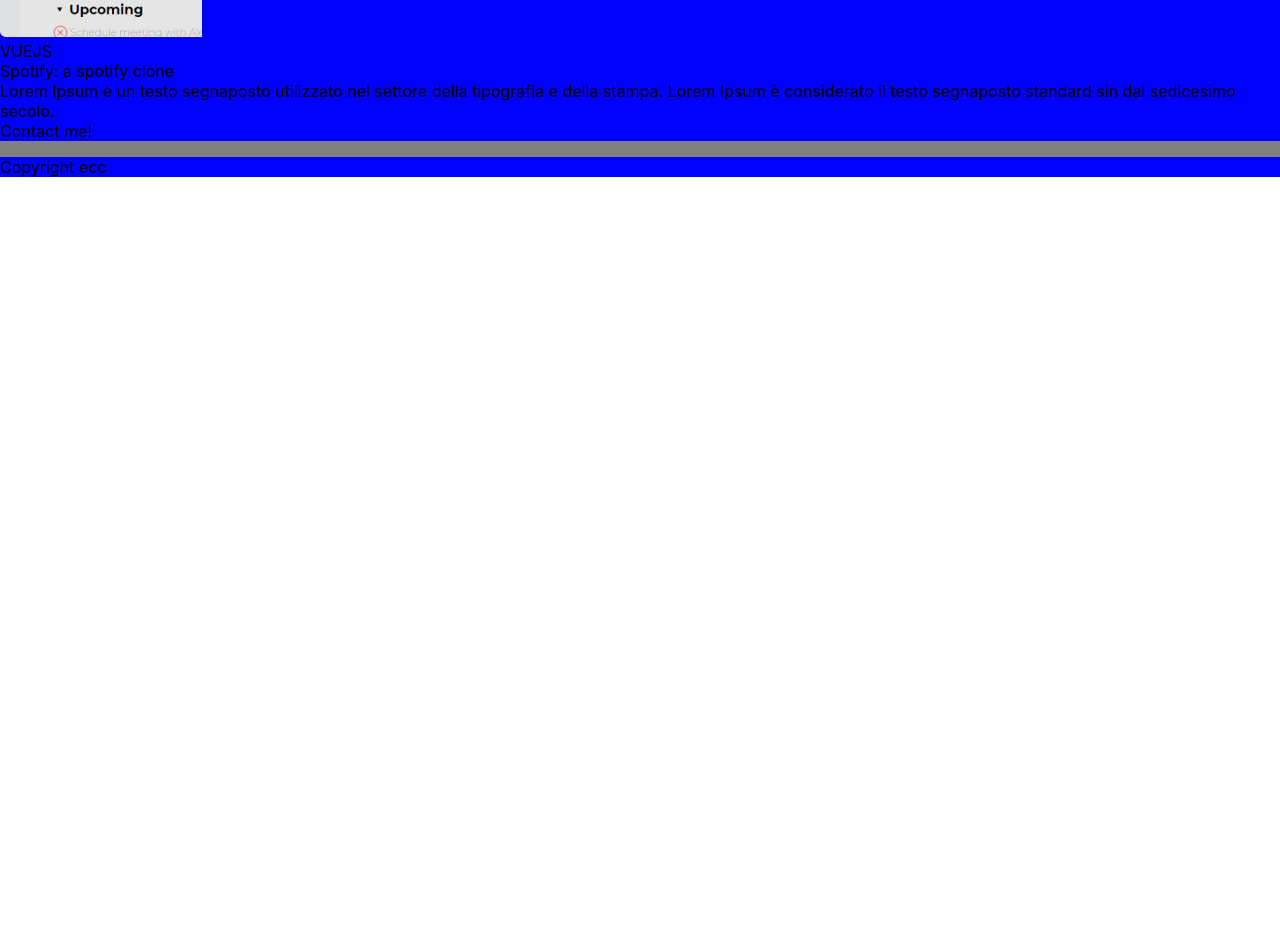
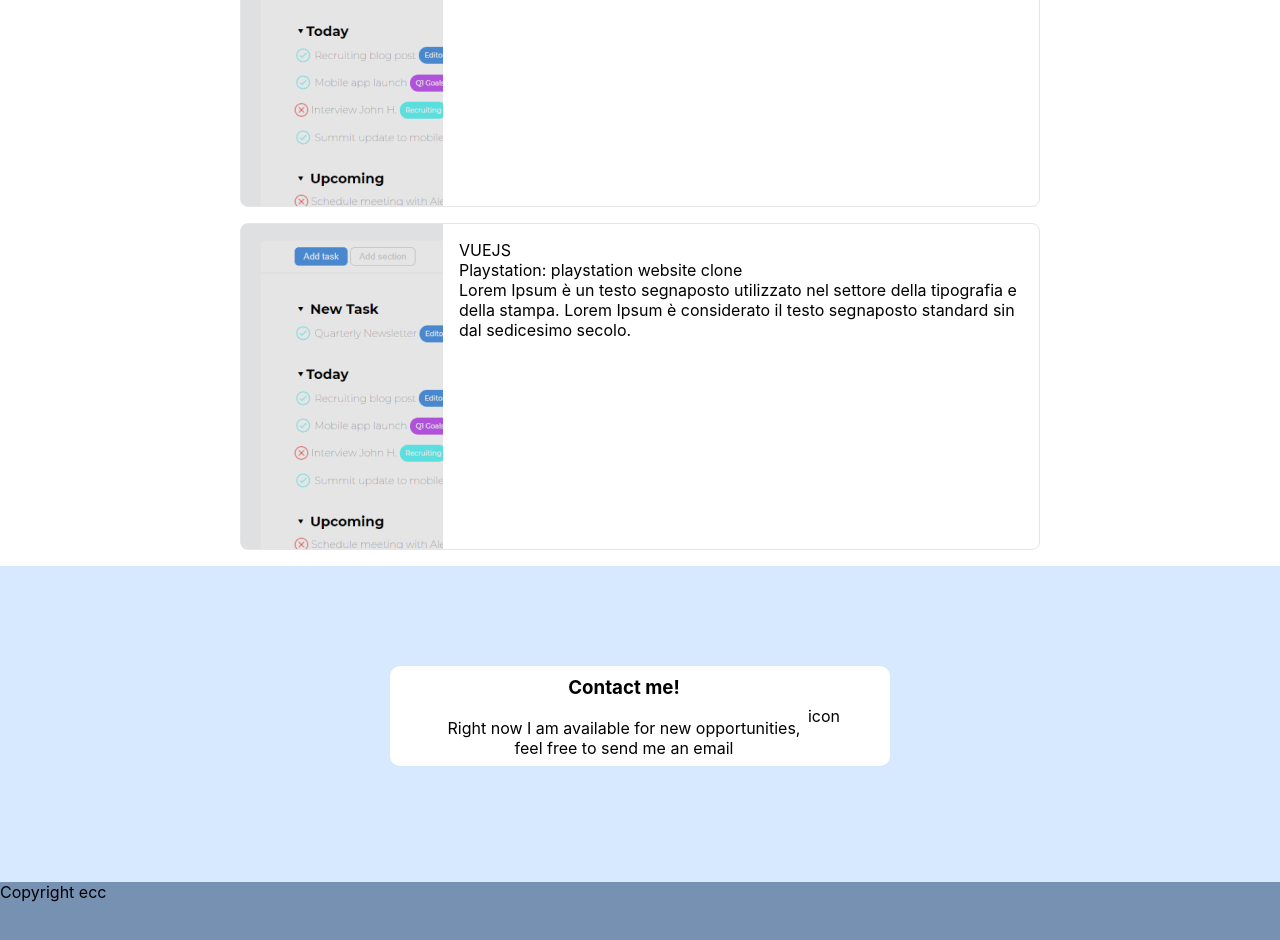
Before and after one commit to amalialorena/amalia_portfolio, a Next.js app: page / in a window 1280 px wide. Shown: the part 1440-2380 px from the top of the page. Before the commit the page ends 1633 px from the top, so only its background shows below. Built offline with nearby package versions, Linux system fonts and the light colour scheme.

Commit message:
footer contact

```diff
--- a/pages/_app.js
+++ b/pages/_app.js
@@ -1,8 +1,8 @@
-import '../styles/globals.css';
+import '../styles/globals.scss';
 import '../styles/nav.scss';
 import '../styles/header.scss';
-import '../styles/projects.css';
-import '../styles/footer.css'
+import '../styles/projects.scss';
+import '../styles/footer.scss'
 
 function MyApp({ Component, pageProps }) {
   return <Component {...pageProps} />
--- a/pages/components/Footer.js
+++ b/pages/components/Footer.js
@@ -1,10 +1,19 @@
 function Footer() {
   return (
     <footer>
-      <section>
-          <div>Contact me!</div>
+      <section className="contact">
+        <div className="container">
+          <div>
+            <h3>Contact me!</h3>
+            <p>
+              Right now I am available for new opportunities, feel free to send
+              me an email
+            </p>
+          </div>
+          <div>icon</div>
+        </div>
       </section>
-      <section>
+      <section className="copyright">
         <p>Copyright ecc</p>
       </section>
     </footer>
--- a/pages/components/Projects.js
+++ b/pages/components/Projects.js
@@ -5,7 +5,7 @@ const projects = [
         id: '1',
         tags: 'VUEJS',
         title: 'BoolFlix: a Netflix clone',
-        url: 'https://www.google.com/',
+        url: 'https://serene-aryabhata-f2a958.netlify.app',
         description: 'Lorem Ipsum è un testo segnaposto utilizzato nel settore della tipografia e della stampa. Lorem Ipsum è considerato il testo segnaposto standard sin dal sedicesimo secolo.',
         imagePath: '/boolflix.png',
         imageAlt: 'project image',
@@ -16,7 +16,7 @@ const projects = [
         id: '2',
         tags: 'VUEJS',
         title: 'BoolApp: a whatsapp clone',
-        url: 'https://www.google.com/',
+        url: 'https://elastic-rosalind-d13b9f.netlify.app',
         description: 'Lorem Ipsum è un testo segnaposto utilizzato nel settore della tipografia e della stampa. Lorem Ipsum è considerato il testo segnaposto standard sin dal sedicesimo secolo.',
         imagePath: '/boolflix.png',
         imageAlt: 'project image',
@@ -27,7 +27,29 @@ const projects = [
         id: '3',
         tags: 'VUEJS',
         title: 'Spotify: a spotify clone',
-        url: 'https://www.google.com/',
+        url: 'https://quizzical-benz-9502d1.netlify.app',
+        description: 'Lorem Ipsum è un testo segnaposto utilizzato nel settore della tipografia e della stampa. Lorem Ipsum è considerato il testo segnaposto standard sin dal sedicesimo secolo.',
+        imagePath: '/boolflix.png',
+        imageAlt: 'project image',
+        imageWidth: '202',
+        imageHeight: '325',
+    },
+    {
+        id: '4',
+        tags: 'VUEJS',
+        title: 'Dropbox: dropbox website clone',
+        url: ' https://gallant-leavitt-325733.netlify.app',
+        description: 'Lorem Ipsum è un testo segnaposto utilizzato nel settore della tipografia e della stampa. Lorem Ipsum è considerato il testo segnaposto standard sin dal sedicesimo secolo.',
+        imagePath: '/boolflix.png',
+        imageAlt: 'project image',
+        imageWidth: '202',
+        imageHeight: '325',
+    },
+    {
+        id: '5',
+        tags: 'VUEJS',
+        title: 'Playstation: playstation website clone',
+        url: 'https://optimistic-blackwell-b8d3cc.netlify.app/',
         description: 'Lorem Ipsum è un testo segnaposto utilizzato nel settore della tipografia e della stampa. Lorem Ipsum è considerato il testo segnaposto standard sin dal sedicesimo secolo.',
         imagePath: '/boolflix.png',
         imageAlt: 'project image',
@@ -38,15 +60,17 @@ const projects = [
 
 function Projects() {
     return (
-      <section>
+      <section className="cards__container">
        <h2>Projects</h2>
-       <div className="card">
+       <div className="cards">
             {projects.map((project) => {
-                return <div key={project.id}>
+                return <div className="card" key={project.id}>
                     <Image src={project.imagePath} alt={project.imageAlt} width={project.imageWidth} height={project.imageHeight}/>
-                    <div>{project.tags}</div>
-                    <div>{project.title}</div>
-                    <div>{project.description}</div>
+                    <div className="card__text">
+                        <div>{project.tags}</div>
+                        <div>{project.title}</div>
+                        <div>{project.description}</div>
+                    </div>
                 </div>
             })}
        </div>
--- a/styles/footer.css
+++ /dev/null
@@ -1,3 +0,0 @@
-footer {
-    background-color: grey;
-}
--- /dev/null
+++ b/styles/footer.scss
@@ -0,0 +1,25 @@
+footer {
+
+    background-color: rgb(215, 233, 255);
+    .contact{
+        height: 300px;
+        display: flex;
+        justify-content:center;
+        align-items: center;
+        .container {
+            display: flex;
+            align-items: center;
+            justify-content: center;
+            width: 500px;
+            height: 100px;
+            background-color: white;
+            padding: 10px 50px;
+            border-radius: 10px;
+            text-align: center;
+        }
+    }
+    .copyright {
+        height: 100px;;
+        background-color:#7791b2
+    }
+}
--- a/styles/globals.css
+++ b/styles/globals.scss
@@ -14,7 +14,3 @@ a {
 * {
   box-sizing: border-box;
 }
-
-.Home_container__bCOhY {
-  padding: 0;
-}
--- a/styles/header.scss
+++ b/styles/header.scss
@@ -3,6 +3,7 @@ header {
     background-color: #e3f1ff;
     h1 {
         text-align: center;
+        margin: 0;
     }
     span {
         display: block;
--- a/styles/projects.css
+++ /dev/null
@@ -1,3 +0,0 @@
-section {
-    background-color: blue;
-}
--- /dev/null
+++ b/styles/projects.scss
@@ -0,0 +1,25 @@
+
+h2{
+    text-align: center;
+}
+
+.cards__container .cards {
+    max-width: 800px;
+    margin: 0 auto;
+}
+
+.cards__container .cards .card {
+    border: 1px solid #e6e6e6;
+    border-radius: 8px;
+    margin-bottom: 16px;
+    display: flex;
+    flex-wrap: nowrap;
+}
+
+.cards__container .cards .card span {
+    flex-shrink: 0;
+}
+
+.cards__container .cards .card .card__text {
+   padding: 16px;
+}
```
Lines whose indentation alone changed are shown as unchanged.
